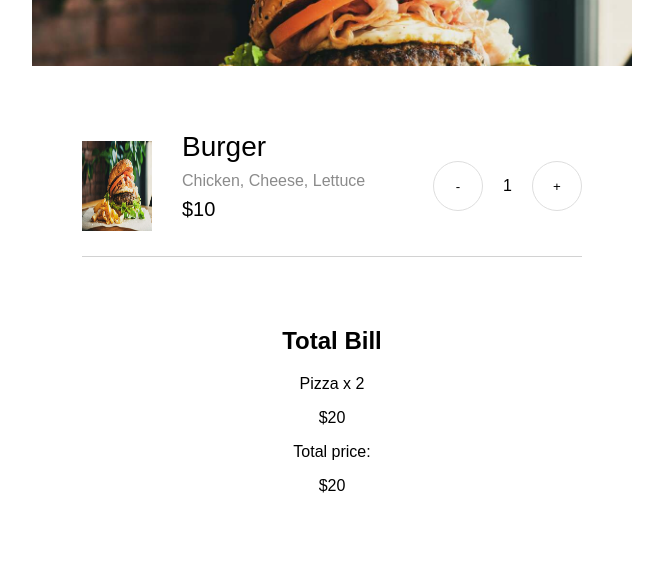
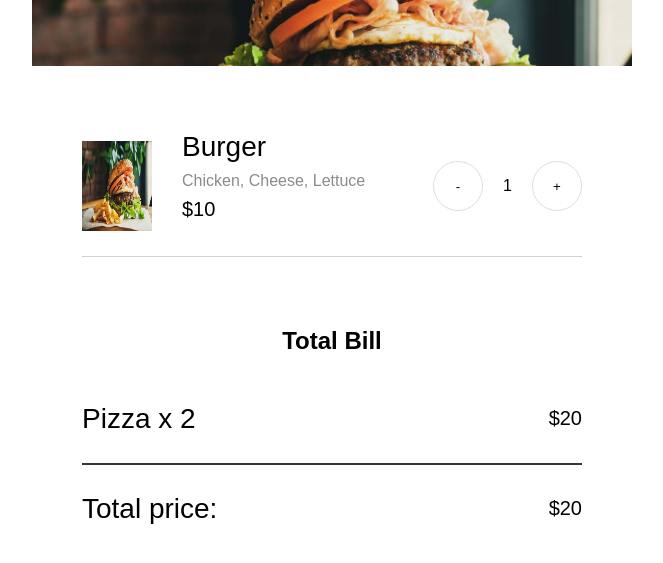
Before and after one commit to gowtham777y/Restaurant-Food-Ordering-App, a plain HTML site: page index.html in a window 1280 px wide. Shown: the part 149-712 px from the top of the page, without its empty margins (308-971 px from the left). Drawn offline with Linux system fonts and the light colour scheme; a web font is replaced by a local one.

Commit message:
Styled the Final Bill Part with CSS

```diff
--- a/index.html
+++ b/index.html
@@ -32,12 +32,14 @@
             <section id="restaurant-bill">
                 <h2>Total Bill</h2>
                 <div id="bill">
-                    <div id="all-items">
+                    <div id="item">
                         <p class="item-and-quantity">Pizza x 2</p>
                         <p class="final-item-price">$20</p>
                     </div>
-                    <p>Total price:</p>
-                    <p id="bill-amount">$20</p>
+                    <div id="final-payable">
+                        <p class="item-and-quantity">Total price:</p>
+                        <p id="bill-amount" class="final-item-price">$20</p>
+                    </div>
                 </div>
             </section>
         </div>
--- a/style.css
+++ b/style.css
@@ -108,3 +108,25 @@ body{
     padding: 50px;
     padding-top: 0px;
 }
+
+#item,#final-payable{
+    display: flex;
+    justify-content: space-between;
+    align-items: center;
+}
+
+.item-and-quantity, .final-item-price, #final-payable p{
+    display: inline-block;
+}
+
+.item-and-quantity{
+    font-size: 28px;
+}
+
+.final-item-price{
+    font-size: 20px;
+}
+
+#final-payable{
+    border-top: 2px solid #393333;
+}
```
